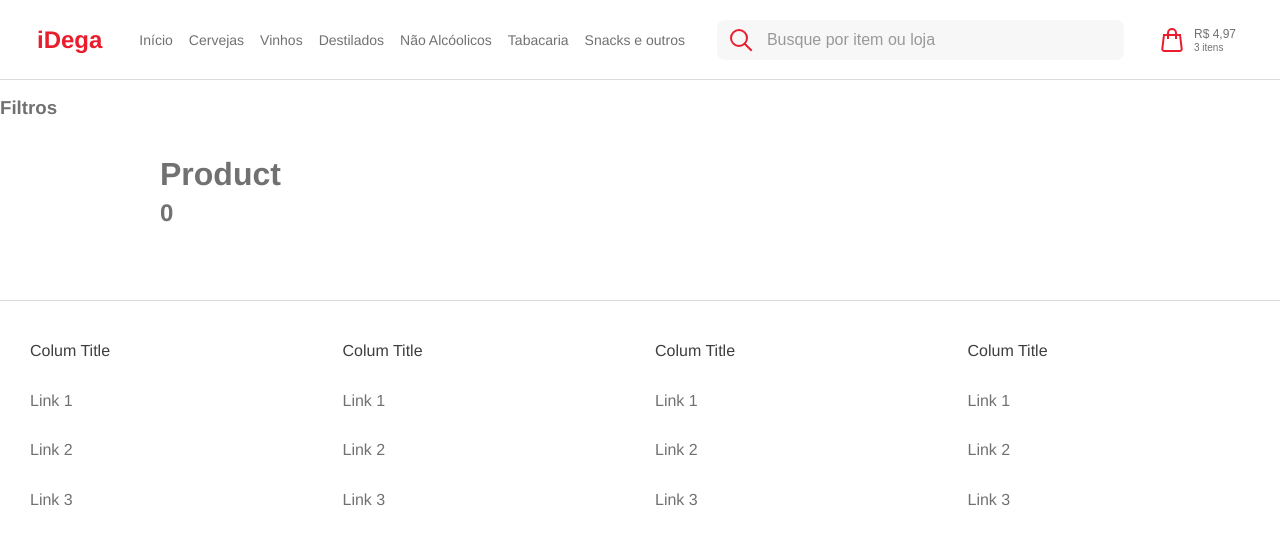
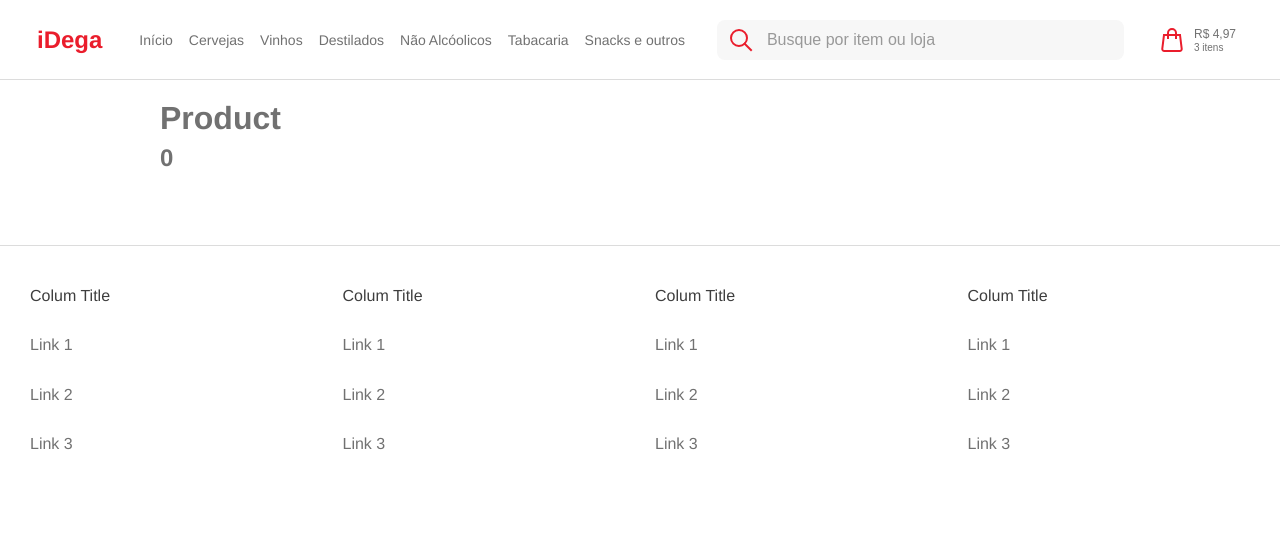
Before and after one commit to wilbelison/idega, a React (Create React App) app: page /product/0 in a window 1280 px wide. Shown: the top 544 px of the page. Built offline with nearby package versions, Linux system fonts and the light colour scheme; a web font is replaced by a local one.

Commit message:
fix slugs

```diff
--- a/src/pages/Category.jsx
+++ b/src/pages/Category.jsx
@@ -1,12 +1,12 @@
 import { useParams } from "react-router-dom";
 
 const Category = () => {
-  const { categoryId } = useParams();
+  const { categorySlug } = useParams();
 
   return (
     <main className="Cart">
       <h1>Category</h1>
-      <h2>{categoryId}</h2>
+      <h2>{categorySlug}</h2>
     </main>
   );
 };
--- a/src/pages/Product.jsx
+++ b/src/pages/Product.jsx
@@ -1,18 +1,13 @@
 import { useParams } from "react-router-dom";
 
 const Product = () => {
-  const { productId } = useParams();
+  const { productSlug } = useParams();
 
   return (
-    <>
-    <aside className="ProductFilters">
-      <h3>Filtros</h3>
-    </aside>
     <main className="ProductDetails">
       <h1>Product</h1>
-      <h2>{productId}</h2>
+      <h2>{productSlug}</h2>
     </main>
-    </>
   );
 };
 
--- a/src/router/index.jsx
+++ b/src/router/index.jsx
@@ -289,8 +289,8 @@ function Router() {
         path="/"
         element={<Home categories={categories} catalog={catalog} />}
       />
-      <Route path="/category/:categoryId" element={<Category />} />
-      <Route path="/product/:productId" element={<Product />} />
+      <Route path="/category/:categorySlug" element={<Category />} />
+      <Route path="/product/:productSlug" element={<Product />} />
       <Route path="/cart" element={<Cart />} />
     </Routes>
   );
```
